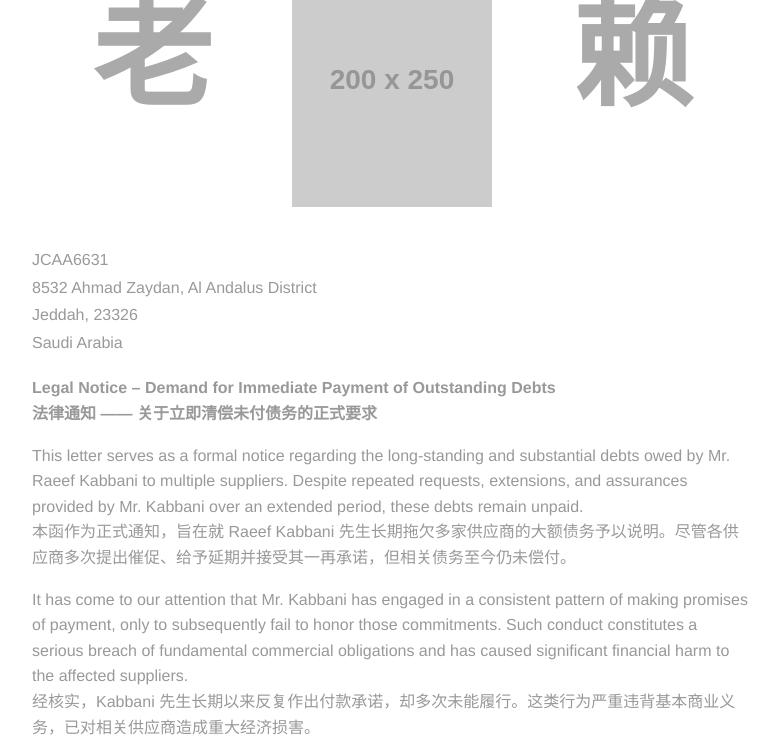
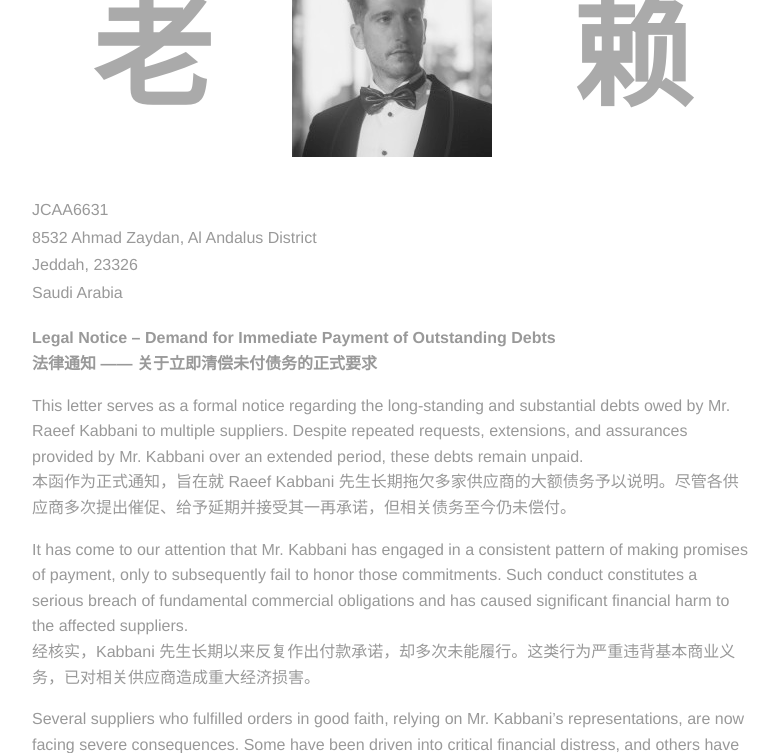
Before and after one commit to fstupidboy/www.rfcollection.uk, a plain HTML site: page index.html in a window 1280 px wide. Shown: the part 83-836 px from the top of the page, without its empty margins (248-1027 px from the left). Drawn offline with Linux system fonts and the light colour scheme; placeholder pictures from the web are drawn by us.

Commit message:
Update profile image

```diff
--- a/index.html
+++ b/index.html
@@ -14,7 +14,7 @@
                 <div class="chinese-char">老</div>
             </div>
             <div class="image-column">
-                <img src="https://placehold.co/200x250?text=Image" alt="Raeef Kabbani" class="profile-image">
+                <img src="image.png" alt="Raeef Kabbani" class="profile-image">
             </div>
             <div class="side-column">
                 <div class="name">KABBANI</div>
```
Also changed, not shown: image.png (added).
